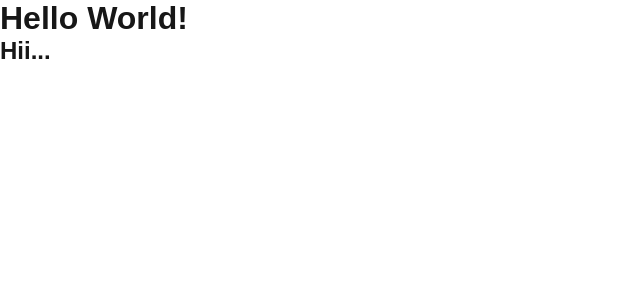
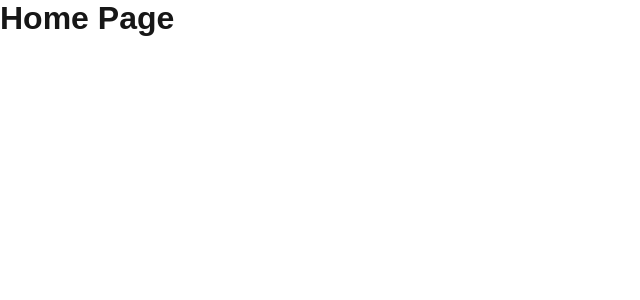
Before and after one commit to HeshaniThennakoon/Next.js-basics, a Next.js app: page / in a window 1280 px wide. Shown: the top 300 px of the page, without its empty margins (0-640 px from the left). Built offline with nearby package versions, Linux system fonts and the light colour scheme.

Commit message:
Routing between pages

```diff
--- a/src/app/page.jsx
+++ b/src/app/page.jsx
@@ -4,8 +4,7 @@ import styles from "./page.module.css";
 export default function Home() {
   return (
     <>
-    <h1>Hello World!</h1>
-    <h2>Hii...</h2>
+    <h1>Home Page</h1>
     </>
   );
 }
```
Also changed, not shown: src/app/about/page.jsx (added, +9 -0 lines), src/app/contact/page.jsx (added, +9 -0 lines), src/app/products/page.jsx (added, +9 -0 lines), src/app/services/page.jsx (added, +9 -0 lines).
